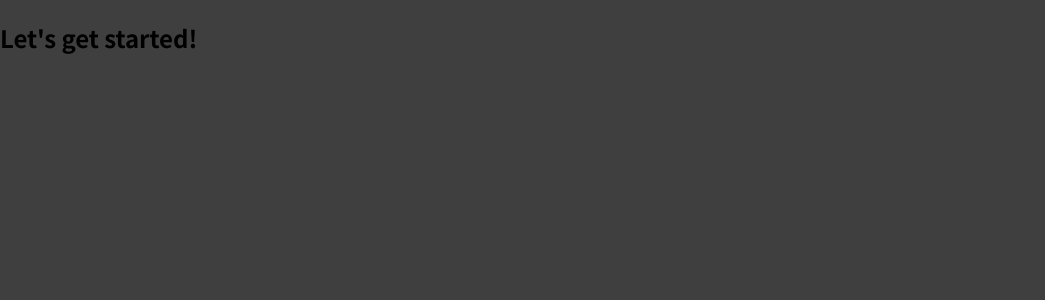
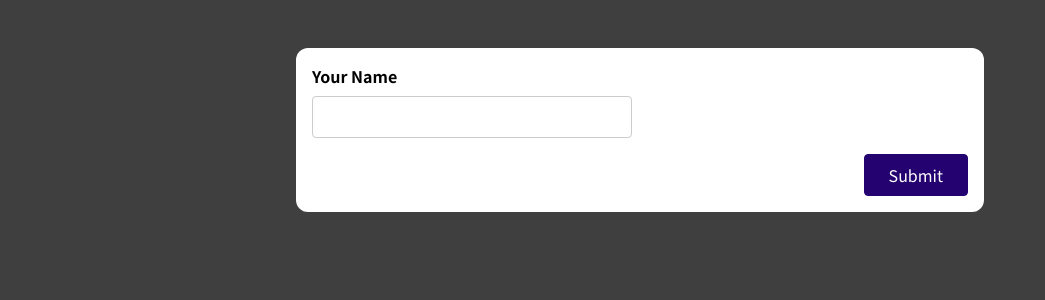
Before and after one commit to Francisco-BT/react-complete-guide, a JavaScript app: page / in a window 1280 px wide. Shown: the top 300 px of the page, without its empty margins (0-1045 px from the left). Built offline with nearby package versions, Linux system fonts and the light colour scheme.

Commit message:
feat: add form and input components

```diff
--- a/src/App.js
+++ b/src/App.js
@@ -1,7 +1,9 @@
+import SimpleInput from "./components/SimpleInput";
+
 function App() {
   return (
-    <div>
-      <h2>Let's get started!</h2>
+    <div className="app">
+      <SimpleInput />
     </div>
   );
 }
--- /dev/null
+++ b/src/components/SimpleInput.js
@@ -0,0 +1,15 @@
+const SimpleInput = (props) => {
+  return (
+    <form>
+      <div className="form-control">
+        <label htmlFor="name">Your Name</label>
+        <input type="text" id="name" />
+      </div>
+      <div className="form-actions">
+        <button>Submit</button>
+      </div>
+    </form>
+  );
+};
+
+export default SimpleInput;
--- a/src/index.css
+++ b/src/index.css
@@ -1,14 +1,102 @@
-@import url('https://fonts.googleapis.com/css2?family=Noto+Sans+JP:wght@400;700&display=swap');
+@import url("https://fonts.googleapis.com/css2?family=Noto+Sans+JP:wght@400;700&display=swap");
 
 * {
   box-sizing: border-box;
 }
 
 html {
-  font-family: 'Noto Sans JP', sans-serif;
+  font-family: "Noto Sans JP", sans-serif;
 }
 
 body {
   margin: 0;
   background-color: #3f3f3f;
 }
+
+.app {
+  width: 90%;
+  max-width: 43rem;
+  padding: 1rem;
+  border-radius: 12px;
+  background-color: white;
+  margin: 3rem auto;
+}
+
+.form-control {
+  margin-bottom: 1rem;
+}
+
+.form-control input,
+.form-control label {
+  display: block;
+}
+
+.form-control label {
+  font-weight: bold;
+  margin-bottom: 0.5rem;
+}
+
+.form-control input,
+.form-control select {
+  font: inherit;
+  padding: 0.5rem;
+  border-radius: 4px;
+  border: 1px solid #ccc;
+  width: 20rem;
+  max-width: 100%;
+}
+
+.form-control input:focus {
+  outline: none;
+  border-color: #240370;
+  background-color: #e0d4fd;
+}
+
+.control-group {
+  display: flex;
+  column-gap: 1rem;
+  flex-wrap: wrap;
+}
+
+.control-group .form-control {
+  min-width: 15rem;
+  flex: 1;
+}
+
+button {
+  font: inherit;
+  background-color: #240370;
+  color: white;
+  border: 1px solid #240370;
+  padding: 0.5rem 1.5rem;
+  border-radius: 4px;
+  cursor: pointer;
+}
+
+button:hover,
+button:active {
+  background-color: #33059e;
+  border-color: #33059e;
+}
+
+.form-actions {
+  text-align: right;
+}
+
+.form-actions button {
+  margin-left: 1rem;
+}
+
+.invalid input {
+  border: 1px solid #b40e0e;
+  background-color: #fddddd;
+}
+
+.invalid input:focus {
+  border-color: #ff8800;
+  background-color: #fbe8d2;
+}
+
+.error-text {
+  color: #b40e0e;
+}
```
Also changed, not shown: src/components/BasicForm.js (added, +25 -0 lines).
